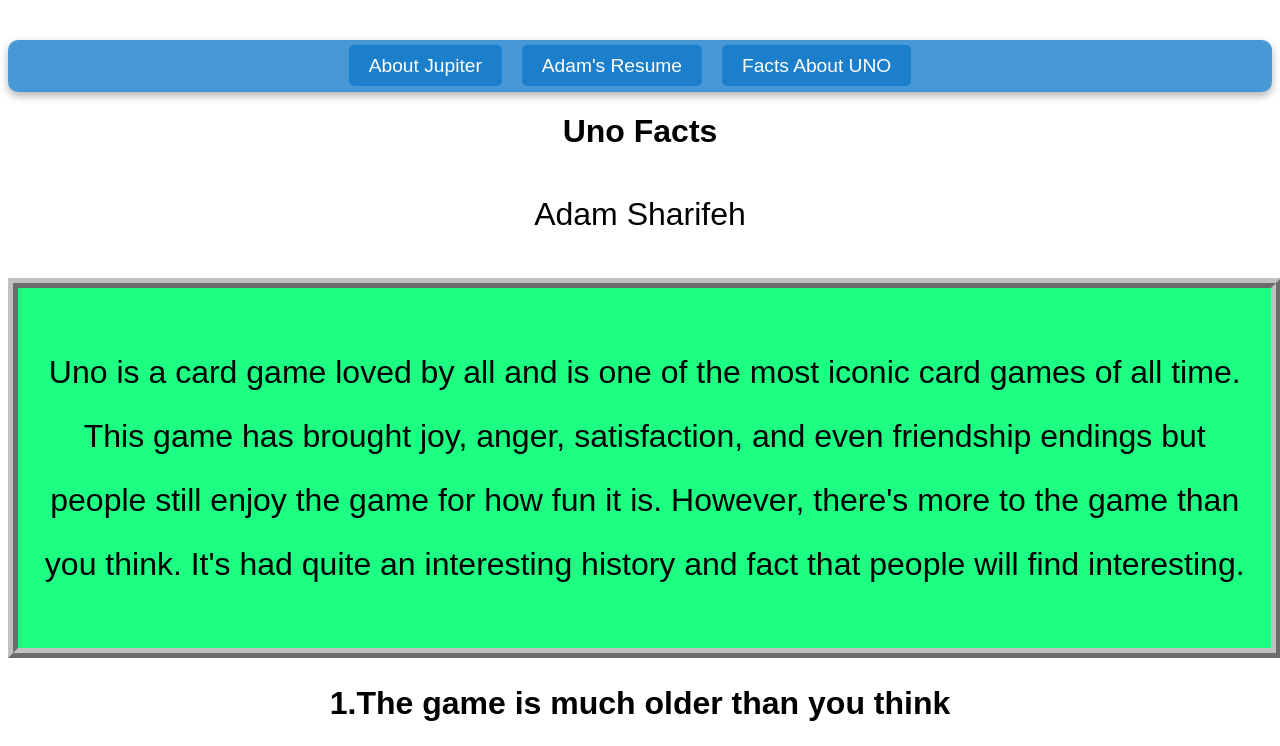
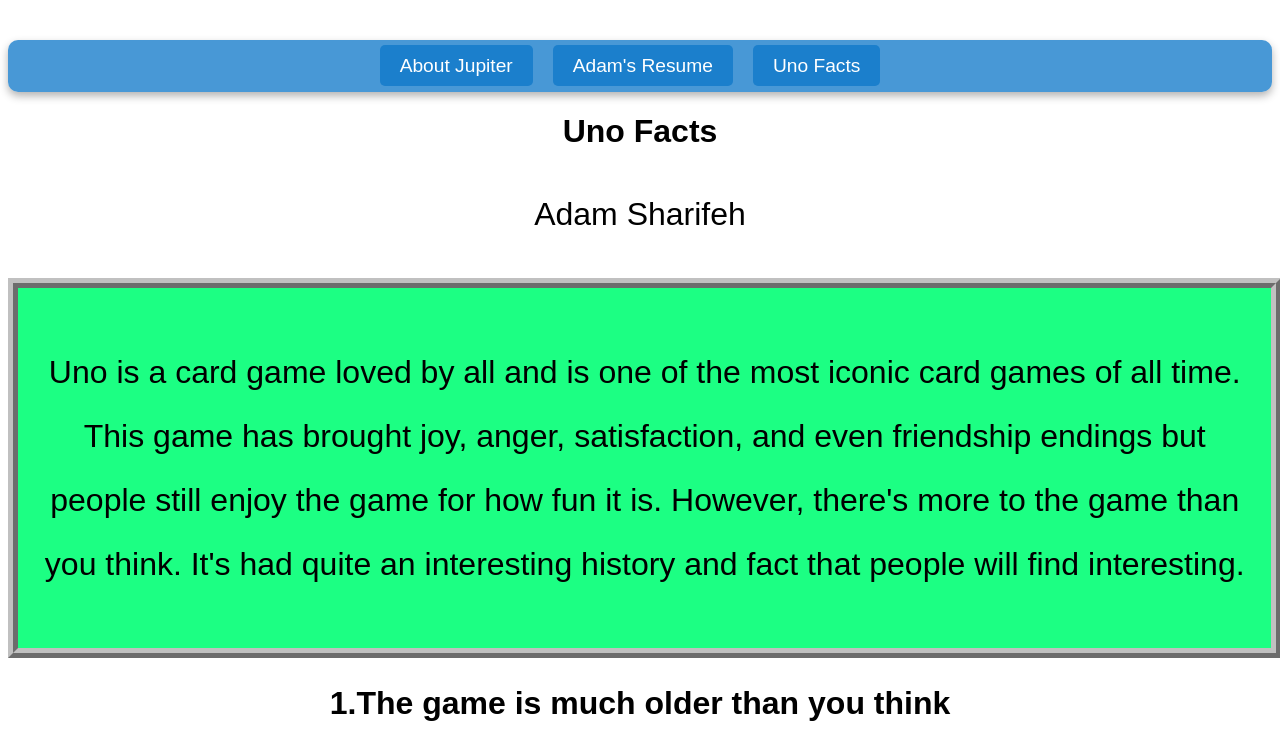
Before and after one commit to Adam893-o/uno2.html, a plain HTML site: page index.html in a window 1280 px wide. Shown: the top 746 px of the page. Drawn offline with Linux system fonts and the light colour scheme.

Commit message:
Update index.html

```diff
--- a/index.html
+++ b/index.html
@@ -12,7 +12,7 @@
         <ul>
           <li><a href="https://adam893-o.github.io/jupiter2.css/">About Jupiter</a></li>
           <li><a href="https://adam893-o.github.io/resume.css/">Adam's Resume</a></li>
-          <li><a href="https://adam893-o.github.io/Uno2.css">Facts About UNO</a></li>
+          <li><a href="https://adam893-o.github.io/Uno2.css">Uno Facts</a></li>
         </ul>
       </nav>
 	  </div>
```
